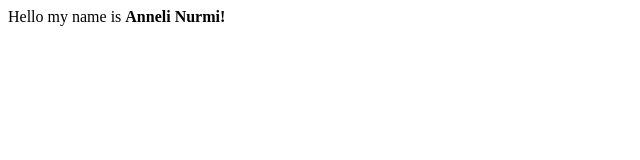
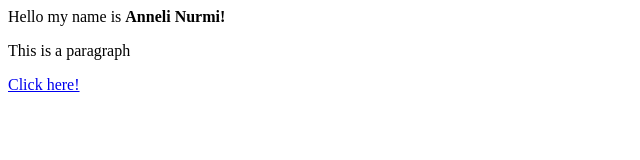
Before and after one commit to AnneliNurmi/hello-world, a plain HTML site: page index.html in a window 1280 px wide. Shown: the whole page, without its empty margins (0-640 px from the left). Drawn offline with Linux system fonts and the light colour scheme.

Commit message:
Update index.html

```diff
--- a/index.html
+++ b/index.html
@@ -8,8 +8,9 @@
 
     Hello my name is <b>Anneli Nurmi!</b>
     <p>
-
+      This is a paragraph
     </p>
 
+    <a href=".html"> Click here! </a>
   </body>
 </html>
```
